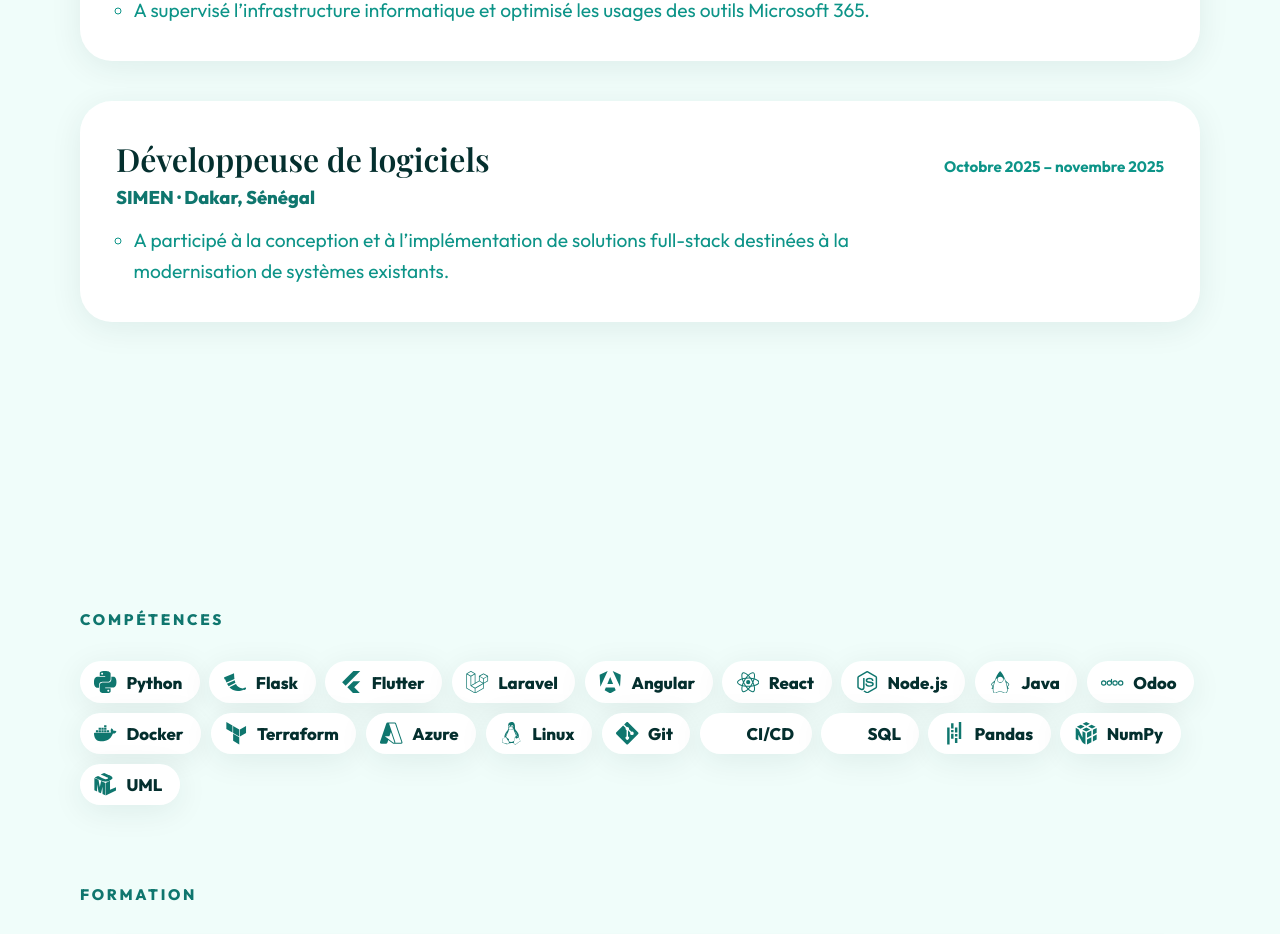
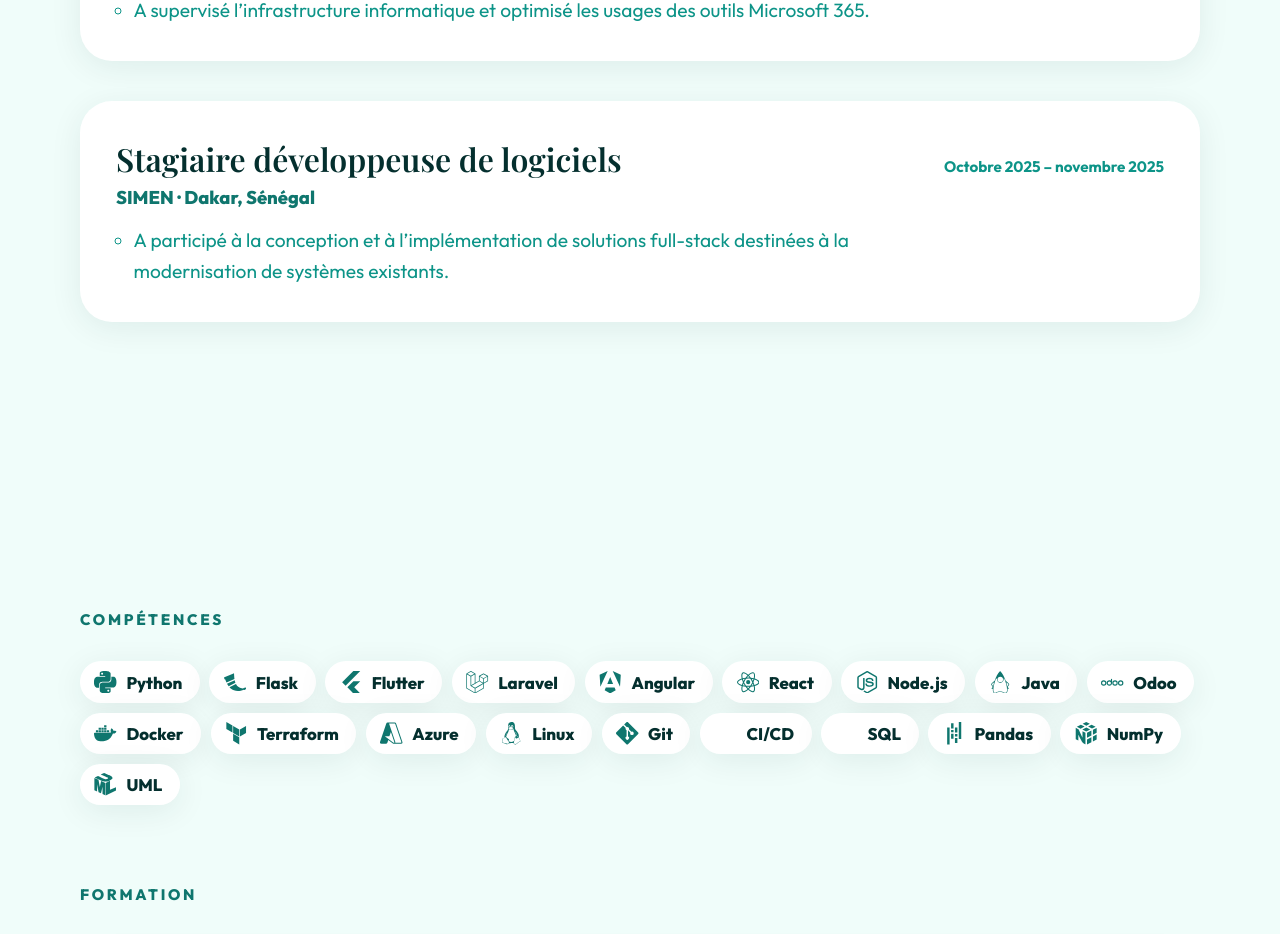
Before and after one commit to diallohouleymatou/portfolio_HD, a Vue app: page / in a window 1280 px wide. Shown: the part 2535-3469 px from the top of the page. Built offline with nearby package versions, Linux system fonts and the light colour scheme; some icons are missing; a web font is replaced by a local one.

Commit message:
fix: update SIMEN title to stagiaire

```diff
--- a/src/content/resume.ts
+++ b/src/content/resume.ts
@@ -129,7 +129,7 @@ const FR: Copy = {
     },
     {
       company: 'SIMEN',
-      title: 'Développeuse de logiciels',
+      title: 'Stagiaire développeuse de logiciels',
       period: 'Octobre 2025 – novembre 2025',
       location: 'Dakar, Sénégal',
       highlights: [
@@ -213,7 +213,7 @@ const EN: Copy = {
     },
     {
       company: 'SIMEN',
-      title: 'Software developer',
+      title: 'Software developer intern',
       period: 'October 2025 – November 2025',
       location: 'Dakar, Senegal',
       highlights: [
```
